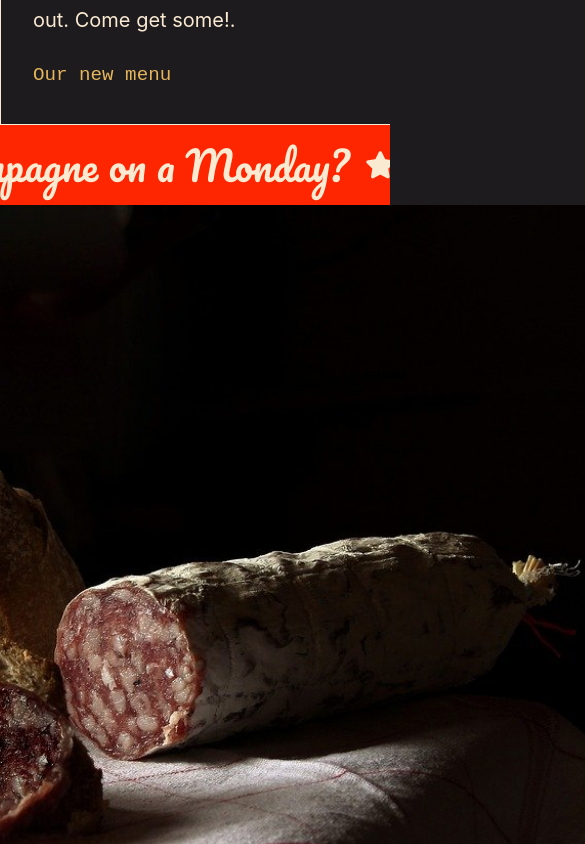
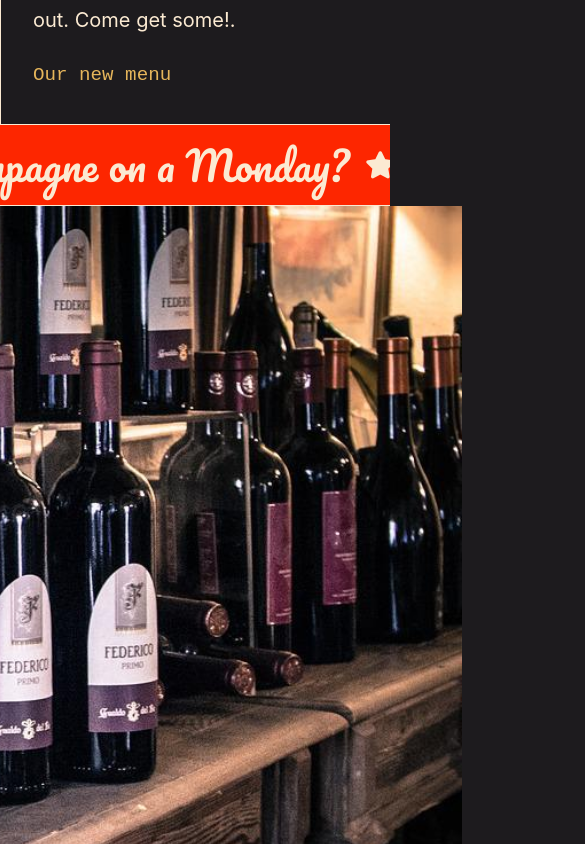
Before and after one commit to ledminh/a-bar-called-quesera, a Next.js app: page / in a window 390 px wide. Shown: the part 1156-2000 px from the top of the page, 585 px wide, since content can reach past the window. Built offline with nearby package versions, Linux system fonts and the light colour scheme.

Commit message:
Finish Achievement

```diff
--- a/components/Achievements/Achievements.module.scss
+++ b/components/Achievements/Achievements.module.scss
@@ -5,10 +5,13 @@
 
 
     border-bottom: 1px solid #fbead2;
+    border-top: 1px solid #fbead2;
+
 
     @media (max-width:1170px) {
         grid-template-rows: 1fr 1.2fr;
         grid-template-columns: auto;
+        border-bottom: none;
 
     }
 
@@ -26,6 +29,8 @@
         grid-row: 1/2;
 
         border-right: none;
+
+        border-bottom: 1px solid #fbead2;
 
 
         width: 100%;
@@ -58,10 +63,22 @@
 
         margin-right: 2rem;
     }
+
+    @media (max-width:710px){
+
+        h1 {
+            font-size: 4rem;
+        }
+    }
 }
 
 .body {
     line-height: 2.5rem;
+    @media (max-width:710px){
+
+        line-height: 2.2rem;
+
+    }
 }
 
 .awards {
--- a/components/Achievements/index.js
+++ b/components/Achievements/index.js
@@ -14,7 +14,7 @@
                 <div className={styles.photo}>
                     <Image
                         src={wineOnTableImg}
-                        alt="A glasss of wine on a table"
+                        alt="A table with a lot of wine bottles"
                         layout='fill'
                         objectFit='cover'
                         sizes='100vw'
--- a/components/Intro/Intro.module.scss
+++ b/components/Intro/Intro.module.scss
@@ -25,14 +25,13 @@
         grid-column: 1/2;
         grid-row: 1/2;
 
-        padding-right: 4.5rem;
-        padding-left: 4.5rem;
 
         border-bottom: 1px solid #fbead2;
     }
 
     @media (max-width:710px){
         border-bottom: none;
+
     }
 }
 
@@ -52,7 +51,6 @@
 
     display: inline-block;
     width: 20rem;
-
 
 
     h6, h1 {
```
Also changed, not shown: imgs/wine-on-table.jpg.
